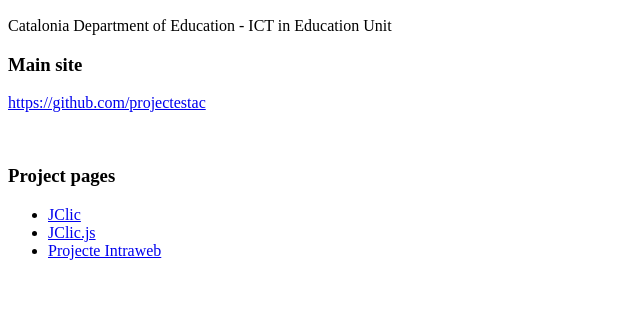
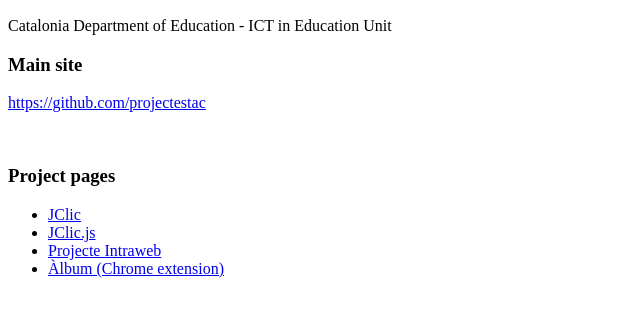
Before and after one commit to projectestac/projectestac.github.io, a plain HTML site: page index.html in a window 1280 px wide. Shown: the part 38-354 px from the top of the page, without its empty margins (0-640 px from the left). Drawn offline with Linux system fonts and the light colour scheme.

Commit message:
Updating index

```diff
--- a/index.html
+++ b/index.html
@@ -13,6 +13,7 @@
 <li><a href="jclic/index.html">JClic</a></li>
 <li><a href="jclic.js/index.html">JClic.js</a></li>
 <li><a href="intraweb/index.html">Projecte Intraweb</a></li>
+<li><a href="album/index.html">Àlbum (Chrome extension)</a></li>
 </ul>
 </body>
 </html>
```
